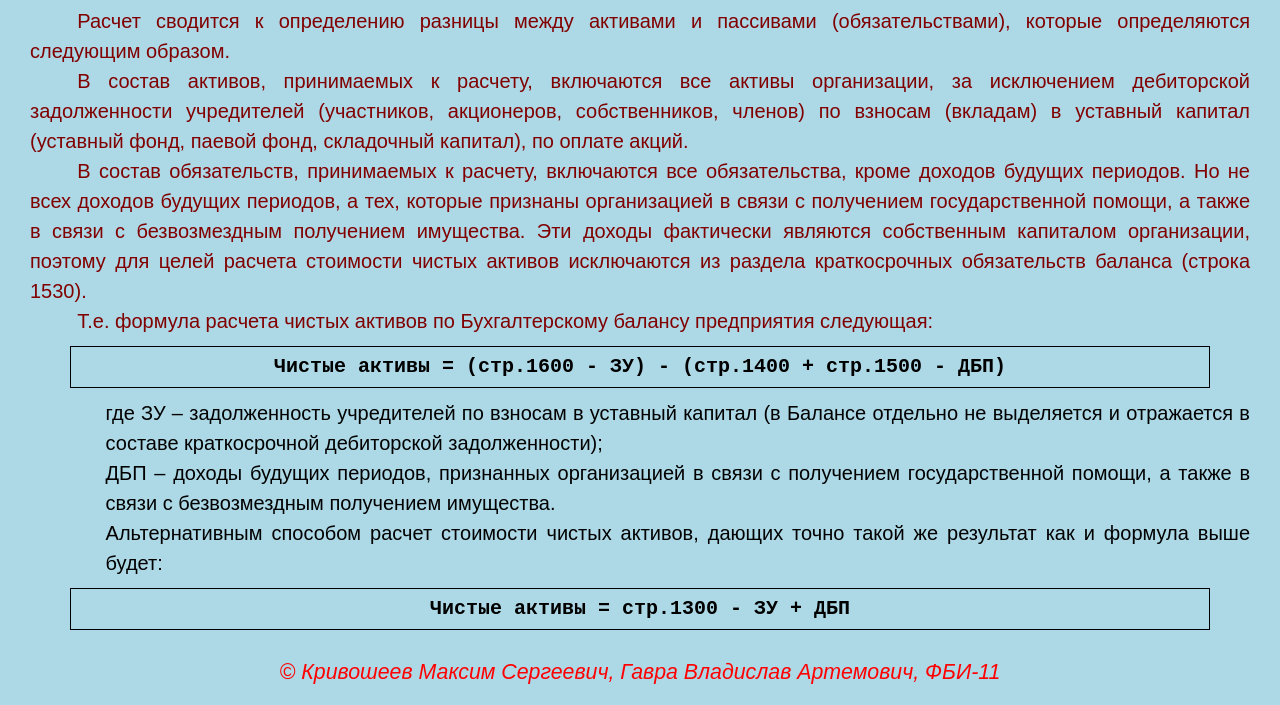
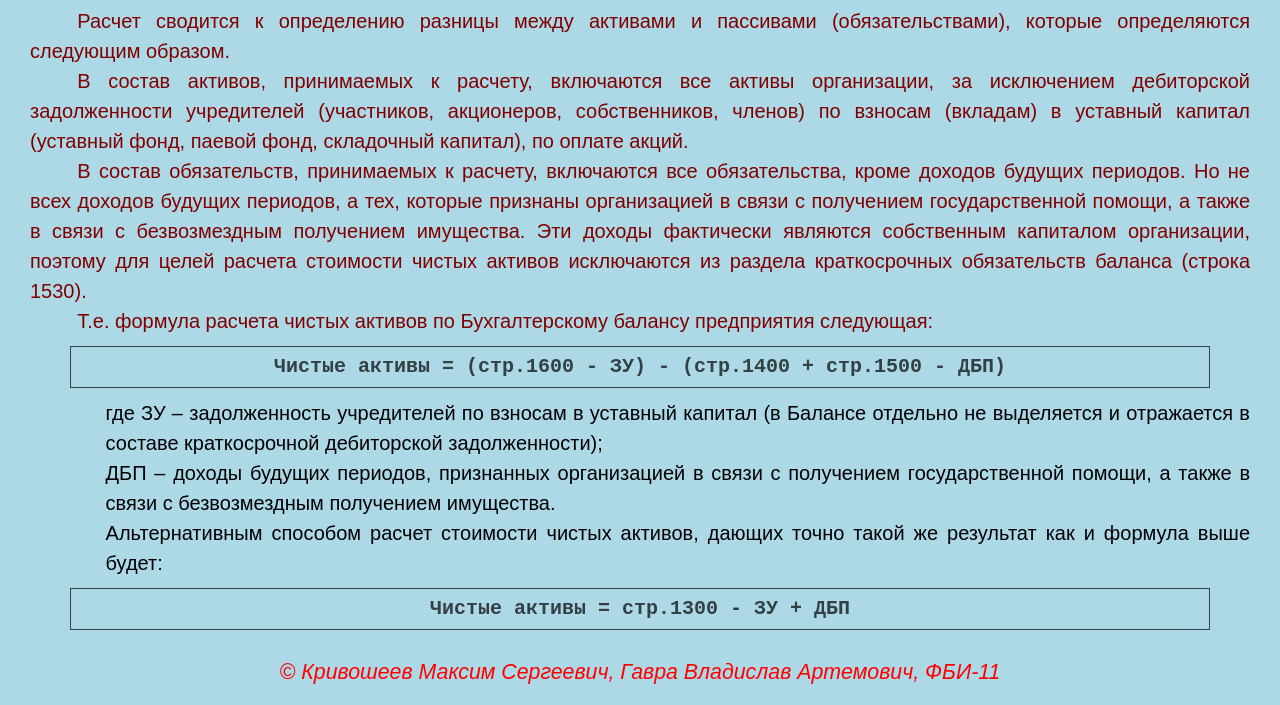
Before and after one commit to maksimkrivosheev/web-lab-3, a plain HTML site: page lab3.html in a window 1280 px wide. Shown: the part 158-863 px from the top of the page. Drawn offline with Linux system fonts and the light colour scheme.

Commit message:
Прозрачность формулы

```diff
--- a/lab3.html
+++ b/lab3.html
@@ -32,8 +32,13 @@
             text-indent: 0;
             margin: 10px 40px 10px 40px;
             padding: 5px;
+            opacity: 0.7;
+        }
 
+        .formula:hover{
+            opacity: 1;
         }
+
         .formula-description {
             color: black;
             margin-left: 2cm;
```
